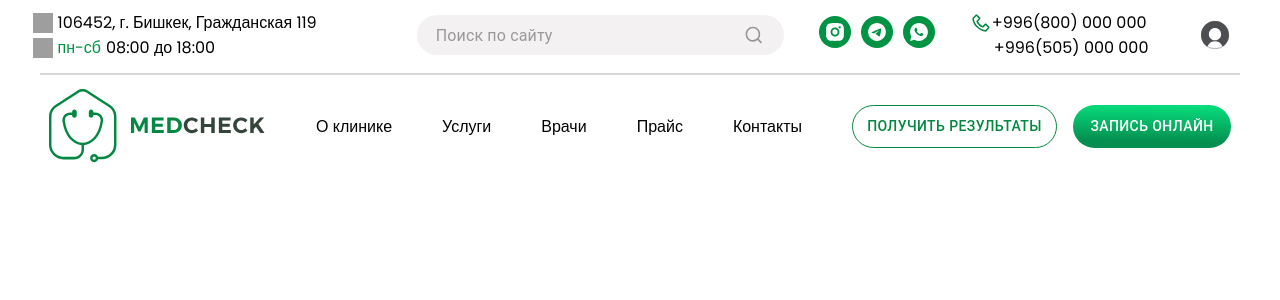
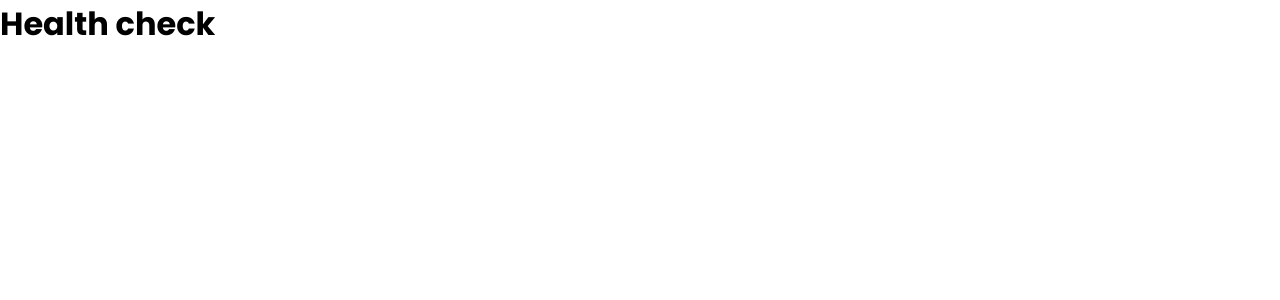
Before and after one commit to peaksoft-school/health-check-js13, a React (Vite) app: page / in a window 1280 px wide. Shown: the top 300 px of the page. Built offline with nearby package versions, Linux system fonts and the light colour scheme; grey boxes are pictures that could not be loaded.

Commit message:
Updated header

```diff
--- a/src/App.tsx
+++ b/src/App.tsx
@@ -1,14 +1,5 @@
-import { FC } from "react";
-import UserHeader from "./layout/user/UserHeader";
-// import Switcher from "./components/UI/CustomUI/Switcher";
+import { FC } from 'react';
 
-const App: FC = () => {
-	return (
-		<div>
-			{/* <Switcher label="Create"  labelPlacement="bottom" /> */}
-			<UserHeader />
-		</div>
-	);
-};
+const App: FC = () => <h1>Health check</h1>;
 
 export default App;
--- a/src/components/UI/menuItem/AuthDropdown.tsx
+++ b/src/components/UI/menuItem/AuthDropdown.tsx
@@ -1,4 +1,3 @@
-import * as React from 'react';
 import Button from '@mui/material/Button';
 import ClickAwayListener from '@mui/material/ClickAwayListener';
 import Grow from '@mui/material/Grow';
@@ -7,12 +6,13 @@ import Popper from '@mui/material/Popper';
 import MenuItem from '@mui/material/MenuItem';
 import MenuList from '@mui/material/MenuList';
 import Stack from '@mui/material/Stack';
-import users from '../../../assets/icons/UserIcon.svg';
-import { styled } from '@mui/material';
+import Users from '../../../assets/icons/UserIcon.svg';
+import { Box, styled } from '@mui/material';
+import { useEffect, useRef, useState } from 'react';
 
 export default function AuthDropdown() {
-  const [open, setOpen] = React.useState(false);
-  const anchorRef = React.useRef<HTMLButtonElement>(null);
+  const [open, setOpen] = useState(false);
+  const anchorRef = useRef<HTMLButtonElement>(null);
 
   const handleToggle = () => {
     setOpen(prevOpen => !prevOpen);
@@ -38,8 +38,8 @@ export default function AuthDropdown() {
     }
   }
 
-  const prevOpen = React.useRef(open);
-  React.useEffect(() => {
+  const prevOpen = useRef(open);
+  useEffect(() => {
     if (prevOpen.current === true && open === false) {
       anchorRef.current!.focus();
     }
@@ -49,7 +49,7 @@ export default function AuthDropdown() {
 
   return (
     <Stack direction="row" spacing={2}>
-      <div>
+      <Box>
         <Button
           ref={anchorRef}
           id="composition-button"
@@ -57,11 +57,7 @@ export default function AuthDropdown() {
           aria-expanded={open ? 'true' : undefined}
           aria-haspopup="true"
           onClick={handleToggle}>
-          <img
-            style={{ width: '28px', height: '28px' }}
-            src={users}
-            alt="User"
-          />
+          <ImgUser src={Users} alt="user" />
         </Button>
         <Popper
           open={open}
@@ -93,10 +89,15 @@ export default function AuthDropdown() {
             </Grow>
           )}
         </Popper>
-      </div>
+      </Box>
     </Stack>
   );
 }
+
+const ImgUser = styled('img')(() => ({
+  width: '28px',
+  height: '28px',
+}));
 
 const ButtonMui = styled(MenuItem)(() => ({
   '&:hover': {
--- a/src/index.css
+++ b/src/index.css
@@ -1,9 +1,16 @@
-@import url("https://fonts.googleapis.com/css2?family=Poppins:wght@100;200;300;400;500;600;700;800;900&display=swap");
-@import url("https://fonts.googleapis.com/css2?family=Manrope:wght@200..800&family=Poppins:wght@100;200;300;400;500;600;700;800;900&display=swap");
+@import url('https://fonts.googleapis.com/css2?family=Poppins:wght@100;200;300;400;500;600;700;800;900&display=swap');
+@import url('https://fonts.googleapis.com/css2?family=Manrope:wght@200..800&family=Poppins:wght@100;200;300;400;500;600;700;800;900&display=swap');
 
 * {
-	margin: 0;
-	padding: 0;
-	box-sizing: border-box;
-	font-family: "Poppins", sans-serif;
+  margin: 0;
+  padding: 0;
+  box-sizing: border-box;
+  font-family: 'Poppins', sans-serif;
 }
+
+.container {
+  width: 100%;
+  max-width: 1440px;
+  margin-inline: auto;
+  padding-inline: 20px;
+}
--- a/src/layout/user/UserHeader.tsx
+++ b/src/layout/user/UserHeader.tsx
@@ -1,48 +1,38 @@
-import { InputAdornment, styled, TextField } from "@mui/material";
-import Instagram from "../../assets/icons/HeaderInstagram.svg";
-import Telegram from "../../assets/icons/HeaderTelegram.svg";
-import WhatsApp from "../../assets/icons/HeaderWhatsApp.svg";
-import Telephone from "../../assets/icons/CallIcon.svg";
-import theMap from "../../assets/icons/JpsIcon.svg";
-import hour from "../../assets/icons/TimeIcon.svg";
-import MEDCHECK from "../../assets/icons/HealthCheckMainIcon.svg";
-import search from "../../assets/icons/SearchIcon.svg";
-import Button from "../../components/UI/CustomUI/Button";
-import AuthDropdown from "../../components/UI/menuItem/AuthDropdown";
-
-const Text = [
-	{
-		title: "О клинике",
-	},
-	{
-		title: "Услуги",
-	},
-	{
-		title: "Врачи",
-	},
-	{
-		title: "Прайс",
-	},
-	{
-		title: "Контакты",
-	},
-];
+import {
+  InputAdornment,
+  styled,
+  TextField,
+  Button as ButtonMui,
+} from '@mui/material';
+import Instagram from '../../assets/icons/HeaderInstagram.svg';
+import Telegram from '../../assets/icons/HeaderTelegram.svg';
+import WhatsApp from '../../assets/icons/HeaderWhatsApp.svg';
+import Telephone from '../../assets/icons/CallIcon.svg';
+import TheMap from '../../assets/icons/JpsIcon.svg';
+import Hour from '../../assets/icons/TimeIcon.svg';
+import Medcheck from '../../assets/images/HEALTHCHECK.png';
+import Search from '../../assets/icons/SearchIcon.svg';
+import Button from '../../components/UI/CustomUI/Button';
+import AuthDropdown from '../../components/UI/menuItem/AuthDropdown';
+import { Text } from '../../utils/constants/landingPageConstants';
 
 const UserHeader = () => {
   return (
     <Header>
-			<div>
+      <div className="container">
         <Content>
           <ContentCards>
             <ContentNom>
+              <ALink href="https://yandex.ru/maps/10309/bishkek/house/Y00YcAVoTUcEQFpofXR2dHRqZA==/?ll=74.628236%2C42.876148&z=19.25">
                 <ContainerNom>
-								<SentryImg src={theMap} alt="" />
-								<p>106452, г. Бишкек, Гражданская 119</p>
+                  <SentryImg src={TheMap} alt="theMap" />
+                  <MaxNumber>106452, г. Бишкек, Гражданская 119</MaxNumber>
                 </ContainerNom>
+              </ALink>
               <ContainerNom>
-								<SentryImg src={hour} alt="" />
-								<p style={{ color: "#009344" }}>пн-сб</p>
-								<p>08:00 до 18:00</p>
+                <SentryImg src={Hour} alt="hour" />
+                <GreenP>пн-сб</GreenP>
+                <MaxNumber>08:00 до 18:00</MaxNumber>
               </ContainerNom>
             </ContentNom>
             <ContentInput>
@@ -52,11 +42,7 @@ const UserHeader = () => {
                 InputProps={{
                   endAdornment: (
                     <InputAdornment position="end">
-											<img
-												style={{ cursor: "pointer", marginRight: "20px" }}
-												src={search}
-												alt=""
-											/>
+                      <SearchImg src={Search} alt="search" />
                     </InputAdornment>
                   ),
                 }}
@@ -67,14 +53,18 @@ const UserHeader = () => {
             <ContainerCards>
               <IconContainer>
                 <a href="https://www.instagram.com/_i.a.n.05_/">
-									<ImgNetworks src={Instagram} alt="Instagram" />
+                  <ImgNetworks src={Instagram} alt="instagram" />
                 </a>
-								<ImgNetworks src={Telegram} alt="Telegram" />
-								<ImgNetworks src={WhatsApp} alt="WhatsApp" />
+                <a href="https://t.me/+996500344433">
+                  <ImgNetworks src={Telegram} alt="telegram" />
+                </a>
+                <a href="https://api.whatsapp.com/send/?phone=996500344433&text&type=phone_number&app_absent=0">
+                  <ImgNetworks src={WhatsApp} alt="whatsApp" />
+                </a>
               </IconContainer>
               <ContentNumber>
                 <NumberCards>
-									<img src={Telephone} alt="Telephone" />
+                  <img src={Telephone} alt="telephone" />
                   <span>+996(800) 000 000</span>
                 </NumberCards>
                 <Span>+996(505) 000 000</Span>
@@ -85,33 +75,38 @@ const UserHeader = () => {
           <HR />
           <ContentCards>
             <BoxContent>
-							<img src={MEDCHECK} alt="medcheck" />
+              <HealthCheck src={Medcheck} alt="medcheck" />
               {Text.map((item, index) => (
                 <div key={index}>
                   <Title>{item.title}</Title>
                 </div>
               ))}
               <ContentButton>
-								<Button
-									style={{
-										width: "205px",
-										height: "43px",
-										borderRadius: "24px",
-										border: "1px solid #048741",
-										padding: "10px",
-										fontSize: "14px",
-										color: "#048741",
+                <ButtonMui
+                  sx={{
+                    width: '205px',
+                    height: '43px',
+                    borderRadius: '24px',
+                    border: '1px solid #048741',
+                    padding: '10px',
+                    fontSize: '14px',
+                    color: '#048741',
+                    transition: '0.5s',
+                    '&:hover': {
+                      backgroundColor: '#0CBB6B',
+                      color: '#FFFFFF',
+                    },
                   }}
                   variant="text">
                   получить результаты
-								</Button>
+                </ButtonMui>
                 <Button
                   style={{
-										width: "158px",
-										height: "43px",
-										borderRadius: "24px",
-										padding: "10px",
-										fontSize: "14px",
+                    width: '158px',
+                    height: '43px',
+                    borderRadius: '24px',
+                    padding: '10px',
+                    fontSize: '14px',
                   }}>
                   запись онлайн
                 </Button>
@@ -126,113 +121,185 @@ const UserHeader = () => {
 
 export default UserHeader;
 
-const Header = styled("header")(() => ({
-	padding: "10px",
+const Header = styled('header')(() => ({
+  padding: '10px',
 }));
 
-const Content = styled("div")(() => ({
-	display: "flex",
-	flexDirection: "column",
-	alignItems: "center",
+const ALink = styled('a')({
+  color: '#000000',
+  textDecoration: 'none',
+});
+
+const Content = styled('div')(() => ({
+  display: 'flex',
+  flexDirection: 'column',
+  alignItems: 'center',
 }));
 
-const ContentCards = styled("div")(() => ({
-	display: "flex",
-	justifyContent: "space-between",
-	alignItems: "center",
+const ContentCards = styled('div')(() => ({
+  display: 'flex',
+  justifyContent: 'space-between',
+  alignItems: 'center',
+  flexWrap: 'wrap',
 }));
 
-const ContentNom = styled("div")(() => ({
-	display: "flex",
-	flexDirection: "column",
-	marginRight: "80px",
+const ContentNom = styled('div')(() => ({
+  display: 'flex',
+  flexDirection: 'column',
+  marginRight: '5rem',
+  '@media (max-width: 767px)': {
+    width: '100%',
+    height: 'auto',
+    marginRight: '0',
+  },
 }));
 
-const ContainerNom = styled("div")(() => ({
-	display: "flex",
-	alignItems: "center",
-	gap: "5px",
+const ContainerNom = styled('div')(() => ({
+  display: 'flex',
+  alignItems: 'center',
+  gap: '0.3125rem',
+  '@media (max-width: 767px)': {
+    width: '100%',
+    height: 'auto',
+  },
 }));
 
-const SentryImg = styled("img")(() => ({
-	width: "20px",
-	height: "20px",
+const MaxNumber = styled('p')(() => ({
+  '@media (max-width: 567px)': {
+    flexWrap: 'wrap',
+    width: '100%',
+    height: 'auto',
+  },
 }));
 
-const ContentInput = styled("div")(() => ({
-	display: "flex",
-	justifyContent: "center",
-	alignItems: "center",
-	marginLeft: "20px",
+const GreenP = styled('p')(() => ({
+  color: '#009344',
 }));
 
-const ContainerCards = styled("div")(() => ({
-	display: "flex",
-	alignItems: "center",
-	gap: "35px",
+const SentryImg = styled('img')(() => ({
+  width: '1.25rem',
+  height: '1.25rem',
 }));
 
-const HR = styled("hr")(() => ({
-	width: "1200px",
-	marginTop: "13px",
-	border: "1px solid #D9D9D9",
+const ContentInput = styled('div')(() => ({
+  display: 'flex',
+  justifyContent: 'center',
+  alignItems: 'center',
+  marginLeft: '1.25rem',
+  width: '367px',
+  flex: '1',
+  '@media (max-width: 767px)': {
+    marginLeft: '0',
+    width: '100%',
+    marginTop: '10px',
+  },
+}));
+
+const ContainerCards = styled('div')(() => ({
+  display: 'flex',
+  alignItems: 'center',
+  gap: '2.1875rem',
+  '@media (max-width: 767px)': {
+    flexWrap: 'wrap',
+    justifyContent: 'center',
+    gap: '1rem',
+  },
+}));
+
+const HR = styled('hr')(() => ({
+  width: '1200px',
+  marginTop: '0.8125rem',
+  border: '1px solid #D9D9D9',
 }));
 
 const Input = styled(TextField)(() => ({
-	"& .MuiOutlinedInput-root": {
-		// height: "42px",
-		borderRadius: "24px",
-		width: "367px",
-		height: "40px",
-		backgroundColor: "#F3F1F1",
-		padding: " 0 0 0 5px",
+  '& .MuiOutlinedInput-root': {
+    borderRadius: '1.5rem',
+    width: '100%',
+    height: '2.5rem',
+    backgroundColor: '#F3F1F1',
+    padding: '0 0 0 0.3125rem',
+    '@media (max-width: 767px)': {
+      width: '100%',
+      height: 'auto',
     },
-	"& .MuiOutlinedInput-notchedOutline": {
-		borderRadius: "24px",
-		border: "none",
-		outline: "none",
+  },
+  '& .MuiOutlinedInput-notchedOutline': {
+    borderRadius: '1.5rem',
+    border: 'none',
+    outline: 'none',
   },
 }));
-const ContentNumber = styled("div")(() => ({
-	display: "flex",
-	flexDirection: "column",
+
+const SearchImg = styled('img')(() => ({
+  cursor: 'pointer',
+  marginRight: '20px',
+}));
+const ContentNumber = styled('div')(() => ({
+  display: 'flex',
+  flexDirection: 'column',
+  alignItems: 'center',
 }));
 
-const Span = styled("span")(() => ({
-	marginLeft: "24px",
+const Span = styled('span')(() => ({
+  marginLeft: '1.375rem',
 }));
 
-const NumberCards = styled("div")(() => ({
-	display: "flex",
-	alignItems: "center",
+const NumberCards = styled('div')(() => ({
+  display: 'flex',
+  alignItems: 'center',
 }));
 
-const BoxContent = styled("div")(() => ({
-	display: "flex",
-	gap: "50px",
-	alignItems: "center",
-	marginTop: "14px",
+const BoxContent = styled('div')(() => ({
+  display: 'flex',
+  gap: '3.125rem',
+  alignItems: 'center',
+  marginTop: '0.875rem',
+  flexWrap: 'wrap',
+  '@media (max-width: 767px)': {
+    width: '100%',
+    height: 'auto',
+  },
 }));
 
-const ContentButton = styled("div")(() => ({
-	display: "flex",
-	justifyContent: "flex-end",
-	gap: "1rem",
+const HealthCheck = styled('img')(() => ({
+  width: '16.25rem',
+  height: '4.5625rem',
+  flexWrap: 'wrap',
+  '@media (max-width: 767px)': {
+    width: '100%',
+    height: 'auto',
+  },
 }));
 
-const IconContainer = styled("div")(() => ({
-	display: "flex",
-	gap: "10px",
-	marginLeft: "35px",
-	// margin: "0 auto",
+const ContentButton = styled('div')(() => ({
+  display: 'flex',
+  justifyContent: 'flex-end',
+  gap: '1rem',
+  flex: '1',
+  '@media (max-width: 767px)': {
+    marginLeft: '0',
+    width: '100%',
+    marginTop: '10px',
+  },
 }));
 
-const ImgNetworks = styled("img")(() => ({
-	width: "32px",
-	height: "32px",
-	cursor: "pointer",
+const IconContainer = styled('div')(() => ({
+  display: 'flex',
+  gap: '0.625rem',
+  marginLeft: '2.1875rem',
+  '@media (max-width: 767px)': {
+    width: '100%',
+    height: 'auto',
+  },
 }));
 
-const Title = styled("p")(() => ({
-	cursor: "pointer",
+const ImgNetworks = styled('img')(() => ({
+  width: '2rem',
+  height: '2rem',
+  cursor: 'pointer',
 }));
+
+const Title = styled('p')(() => ({
+  cursor: 'pointer',
+}));
--- /dev/null
+++ b/src/utils/constants/landingPageConstants.ts
@@ -0,0 +1,17 @@
+export const Text = [
+  {
+    title: 'О клинике',
+  },
+  {
+    title: 'Услуги',
+  },
+  {
+    title: 'Врачи',
+  },
+  {
+    title: 'Прайс',
+  },
+  {
+    title: 'Контакты',
+  },
+];
```
Also changed, not shown: src/assets/icons/HealthCheckMainIcon.svg (deleted), src/assets/images/HEALTHCHECK.png (added). Lines whose indentation alone changed are shown as unchanged.
